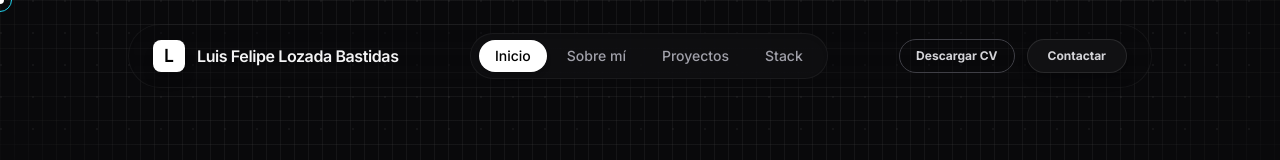
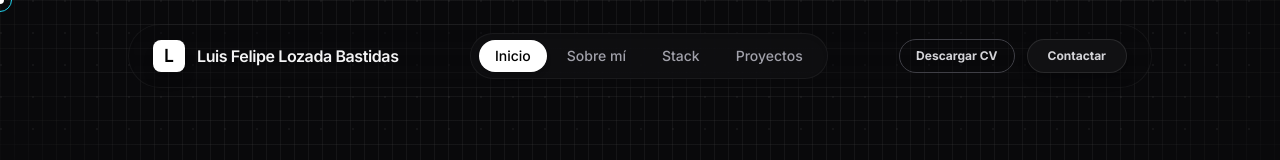
Before and after one commit to ingdevelopers449/portafolioingluis, a React (Create React App) app: page / in a window 1280 px wide. Shown: the top 160 px of the page. Built offline with nearby package versions, Linux system fonts and the light colour scheme.

Commit message:
fix: reorder nav links to match page component flow

```diff
--- a/src/componentes/header.jsx
+++ b/src/componentes/header.jsx
@@ -42,8 +42,8 @@ const Header = () => {
   const navLinks = [
     { id: 'home', label: 'Inicio' },
     { id: 'about', label: 'Sobre mí' },
-    { id: 'projects', label: 'Proyectos' },
-    { id: 'skills', label: 'Stack' }
+    { id: 'skills', label: 'Stack' },
+    { id: 'projects', label: 'Proyectos' }
   ];
 
   return (
```
